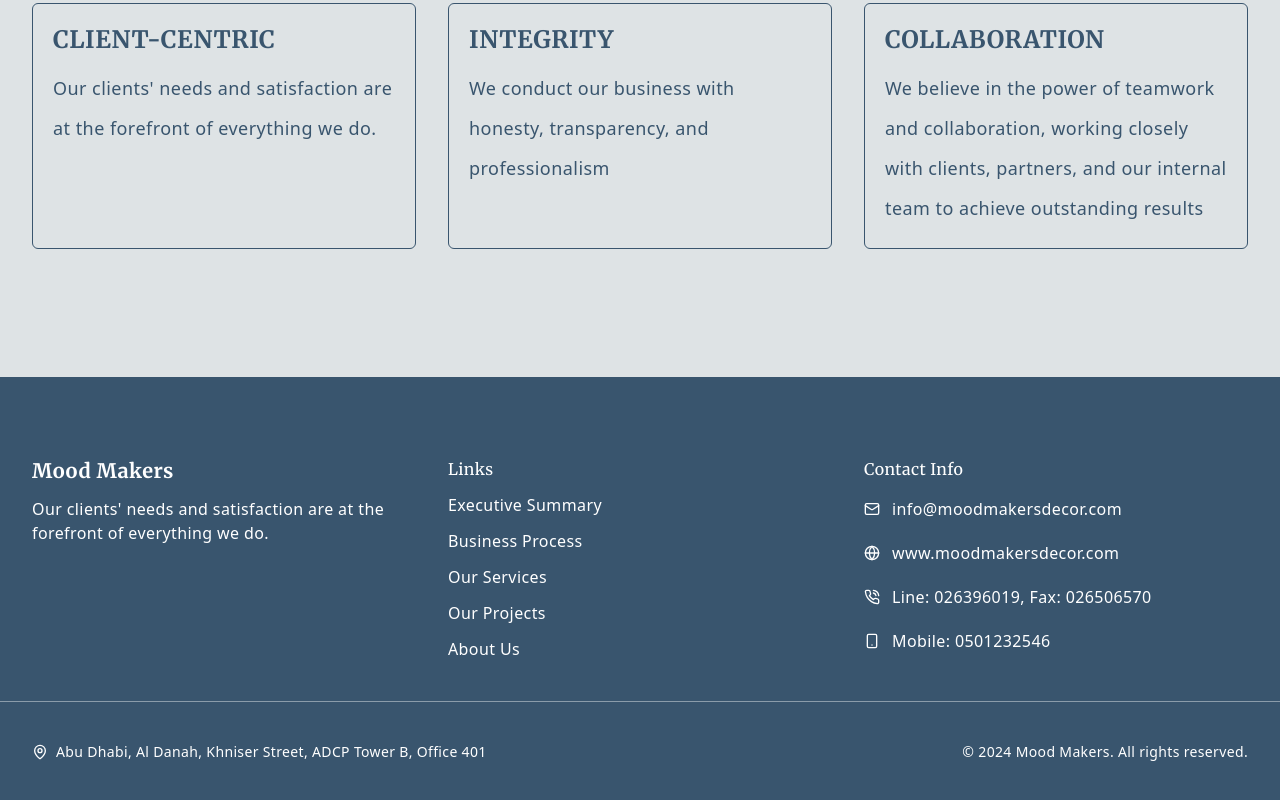
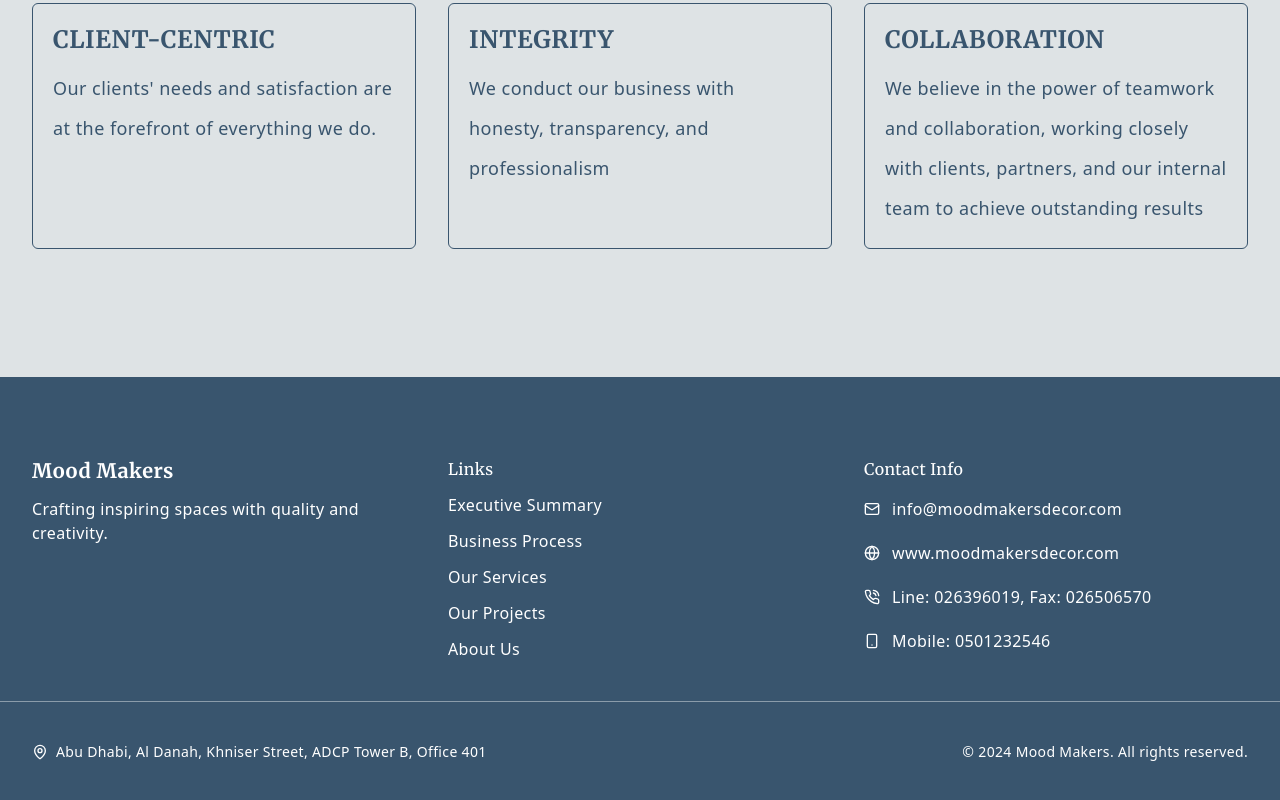
Before and after one commit to Saeed-Altout/mood-makers, a Next.js app: page / in a window 1280 px wide. Shown: the part 1963-2763 px from the top of the page. Built offline with nearby package versions, Linux system fonts and the light colour scheme.

Commit message:
update footer

```diff
--- a/components/layouts/footer.tsx
+++ b/components/layouts/footer.tsx
@@ -10,8 +10,7 @@ export const Footer = () => {
         <div className="space-y-3">
           <h3 className="text-xl text-white font-semibold">Mood Makers</h3>
           <p className="text-white font-sans text-sm md:text-base">
-            Our clients&apos; needs and satisfaction are at the forefront of
-            everything we do.
+            Crafting inspiring spaces with quality and creativity.
           </p>
         </div>
         <div className="space-y-3">
```
